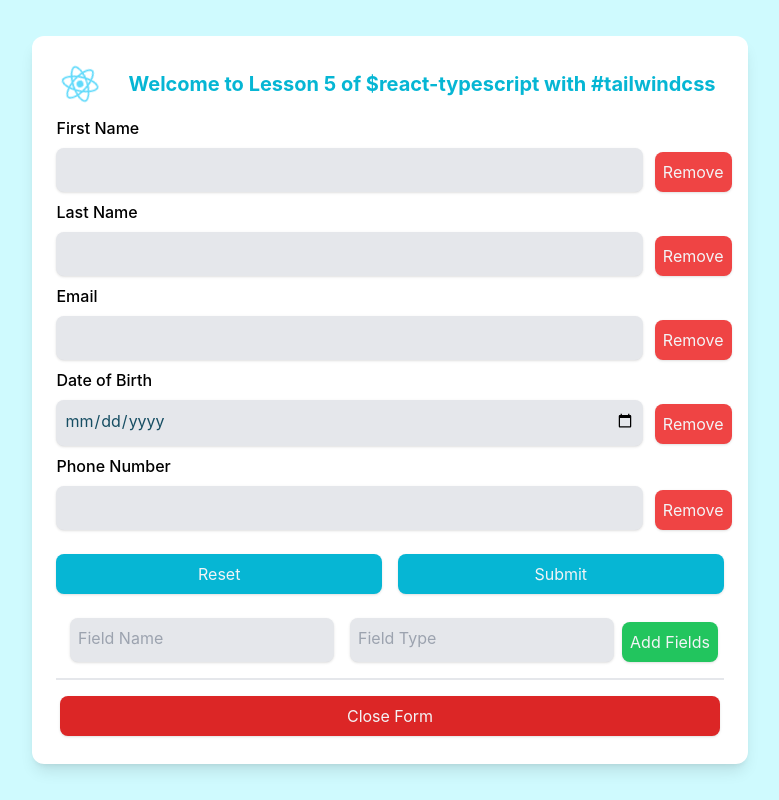
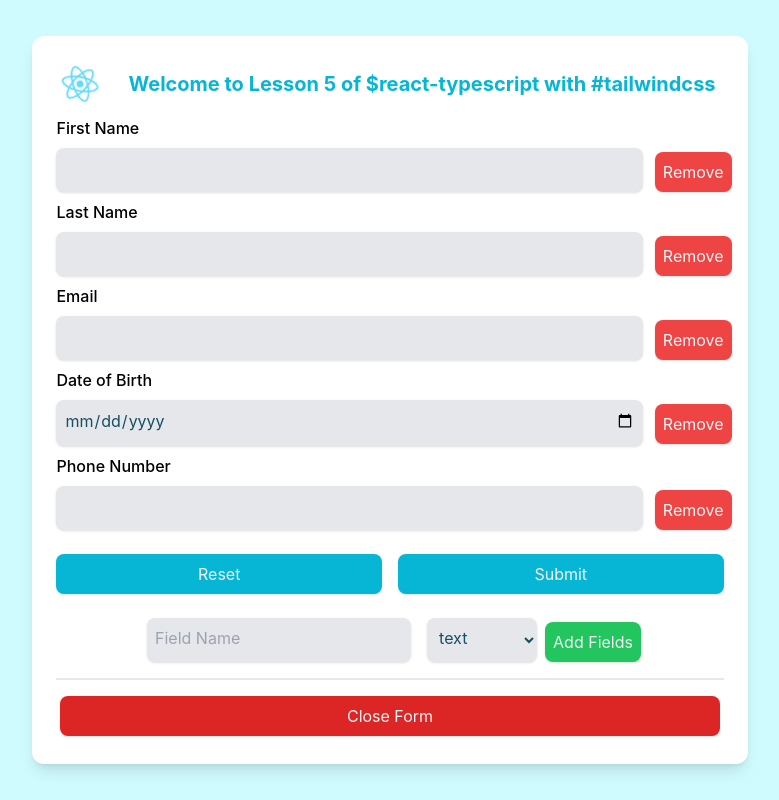
Before and after one commit to syedareehaquasar/GDC-WebD-301, a React (Create React App) app: page / in a window 1280 px wide. Both pictures are taken after a click on the button "Open Form". Shown: the whole page, without its empty margins (250-1029 px from the left). Built offline with nearby package versions, Linux system fonts and the light colour scheme.

Commit message:
added option to select from dropdown

```diff
--- a/src/components/Form.tsx
+++ b/src/components/Form.tsx
@@ -32,6 +32,11 @@ const Form = (props: { closeFormCB: () => void }) => {
         alert("Details Submitted!")
     }
 
+    const resetForm = () => {
+        setState(state.map((field) => ({ ...field, value: "" })));
+        console.log(state);
+    };
+
     return (
         <>
             <form>
@@ -44,8 +49,8 @@ const Form = (props: { closeFormCB: () => void }) => {
                     />
                 ))}
                 <div className='flex'>
-                    <input className='m-2 p-2 mt-4 m-1 bg-cyan-500 w-full text-gray-100 rounded-lg shadow outline-2 outline-cyan-900' type="reset" name='reset' />
-                    <input className='m-2 p-2 mt-4 m-1 bg-cyan-500 w-full text-gray-100 rounded-lg shadow outline-2 outline-cyan-900' type="submit" name='submit' onClick={submitHandle}/>
+                    <input className='m-2 p-2 mt-4 m-1 bg-cyan-500 w-full text-gray-100 rounded-lg shadow outline-2 outline-cyan-900' type="reset" name='reset' onClick={resetForm} />
+                    <input className='m-2 p-2 mt-4 m-1 bg-cyan-500 w-full text-gray-100 rounded-lg shadow outline-2 outline-cyan-900' type="submit" name='submit' onClick={submitHandle} />
                 </div>
             </form>
 
@@ -54,9 +59,22 @@ const Form = (props: { closeFormCB: () => void }) => {
                     <input className="p-2 pb-3 bg-gray-200 text-cyan-900 m-2 rounded-lg shadow outline-2 outline-cyan-900" type="text" value={newField} placeholder="Field Name" onChange={(e) => {
                         setNewField(e.target.value);
                     }} />
-                    <input className="p-2 pb-3 bg-gray-200 text-cyan-900 m-2 rounded-lg shadow outline-2 outline-cyan-900" type="text" value={newFieldType} placeholder="Field Type" onChange={(e) => {
+                    <select className="p-2 pb-3 bg-gray-200 text-cyan-900 m-2 rounded-lg shadow outline-2 outline-cyan-900" value={newFieldType} placeholder="Field Type" onChange={(e) => {
                         setNewFieldType(e.target.value);
-                    }} />
+                    }}>
+                        <option>text</option>
+                        <option>number</option>
+                        <option>email</option>
+                        <option>url</option>
+                        <option>date</option>
+                        <option>month</option>
+                        <option>week</option>
+                        <option>time</option>
+                        <option>tel</option>
+                        <option>color</option>
+                        <option>file</option>
+                        <option>checkbox</option>
+                    </select>
                     <button className="mt-3 h-1/2 p-2 bg-green-500 text-gray-100 rounded-lg shadow outline-2 outline-green-900"
                         value={newField}
                         onClick={addField}>
```
